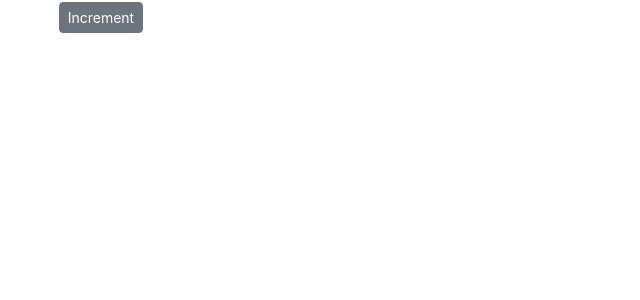
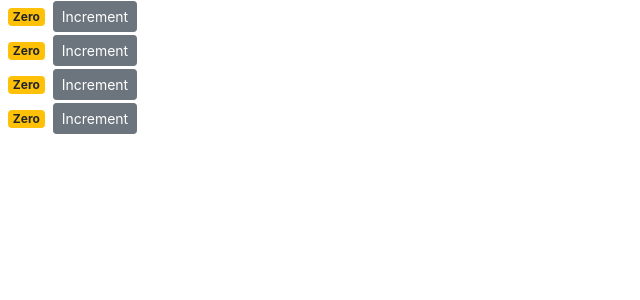
Before and after one commit to Youngin9210/counter-app, a React (Create React App) app: page / in a window 1280 px wide. Shown: the top 300 px of the page, without its empty margins (0-640 px from the left). Built offline with nearby package versions, Linux system fonts and the light colour scheme.

Commit message:
npm i bootstrap

```diff
--- a/package.json
+++ b/package.json
@@ -6,6 +6,7 @@
     "@testing-library/jest-dom": "^5.11.4",
     "@testing-library/react": "^11.1.0",
     "@testing-library/user-event": "^12.1.10",
+    "bootstrap": "^4.1.1",
     "react": "^17.0.2",
     "react-dom": "^17.0.2",
     "react-scripts": "4.0.3",
--- a/src/index.js
+++ b/src/index.js
@@ -1,13 +1,13 @@
 import 'bootstrap/dist/css/bootstrap.css';
 import React from 'react';
 import ReactDOM from 'react-dom';
-import Counter from './components/counter';
+import Counters from './components/counters';
 import './index.css';
 import reportWebVitals from './reportWebVitals';
 
 ReactDOM.render(
 	<React.StrictMode>
-		<Counter />
+		<Counters />
 	</React.StrictMode>,
 	document.getElementById('root')
 );
```
Also changed, not shown: 2 other files (tests, documents, lock files or other folders).
